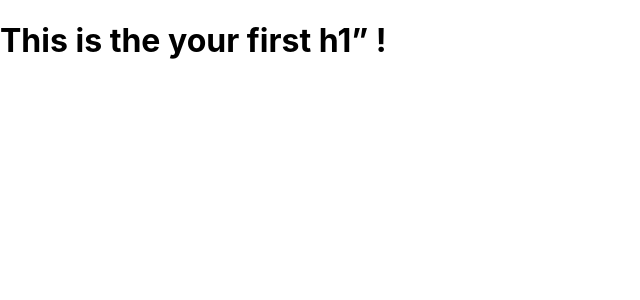
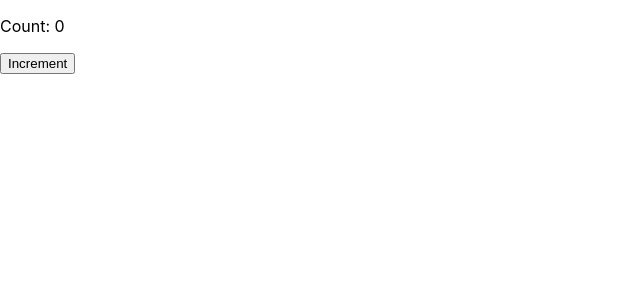
Before and after one commit to mlestrella843/React_Meta, a React (Create React App) app in the folder firstapp/: page / in a window 1280 px wide. Shown: the top 300 px of the page, without its empty margins (0-640 px from the left). Built offline with nearby package versions, Linux system fonts and the light colour scheme.

Commit message:
Passing values through components

```diff
--- a/firstapp/src/App.js
+++ b/firstapp/src/App.js
@@ -1,10 +1,10 @@
 // import logo from './logo.svg';
 import './App.css';
-import Heading from "./components/Heading";
+import ParentComponent from "./components/exercise1/ParentComponent";
 
 
 function App() {
-    return <Heading />
+    return <ParentComponent />
 
 }
 
--- /dev/null
+++ b/firstapp/src/components/exercise1/ChildComponent.js
@@ -0,0 +1,11 @@
+import React from 'react';
+
+function ChildComponent(props) {
+    return (
+      <div>
+        <p>Count: {props.count}</p>
+        <button onClick={props.increment}>Increment</button>
+      </div>
+    );
+  }
+export default ChildComponent;
--- a/firstapp/src/components/Heading.js
+++ b/firstapp/src/components/exercise1/Heading.js
@@ -1,6 +1,6 @@
 
 function Heading(){
-    return <h1>This is the your first h1” !</h1>;
+    return <h1>This is the your first h1 !</h1>;
   }
 
   export default Heading;
--- /dev/null
+++ b/firstapp/src/components/exercise1/ParentComponent.js
@@ -0,0 +1,15 @@
+import React, { useState } from 'react';
+import ChildComponent from './ChildComponent'; // Ensure the correct path is used
+
+
+function ParentComponent() {
+    const [count, setCount] = useState(0);
+
+    return (
+      <div>
+        <ChildComponent count={count} increment={() => setCount(count + 1)} />
+      </div>
+    );
+  }
+
+  export default ParentComponent;
```
